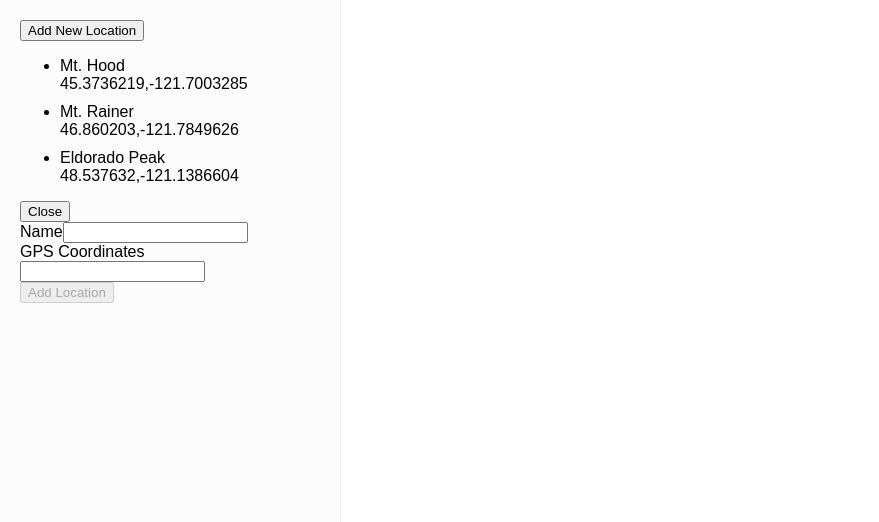
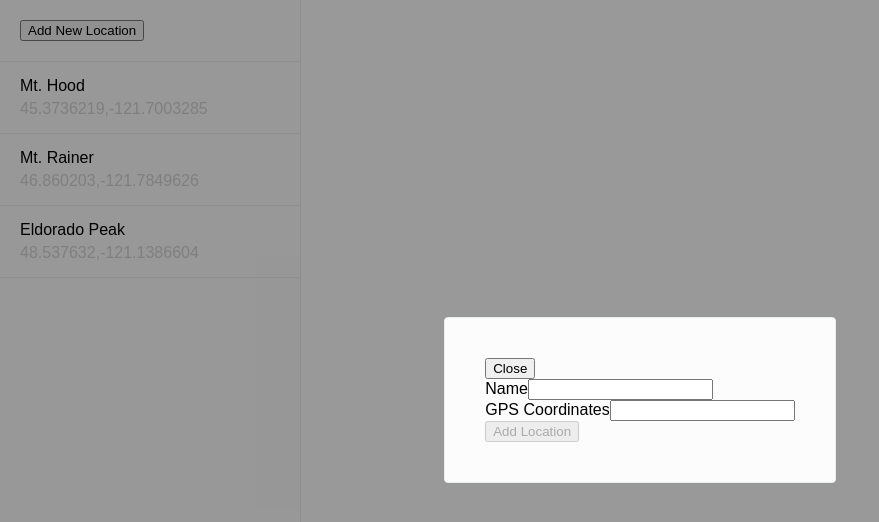
Before and after one commit to chnn/mountain-watch, a React (Create React App) app: page / in a window 1280 px wide. Both pictures are taken after a click on the button "Add New Location". Shown: the top 522 px of the page, without its empty margins (0-879 px from the left). Built offline with nearby package versions, Linux system fonts and the light colour scheme.

Commit message:
Style LocationList and Modal further

```diff
--- a/src/components/LocationList.css
+++ b/src/components/LocationList.css
@@ -1,9 +1,35 @@
 .location-list {
-  padding: 20px;
+  padding-top: 20px;
   background-color: #fcfcfc;
   border-right: 1px solid #e9eef0;
 }
 
+.location-list .show-location-creator {
+  margin-left: 20px;
+}
+
+.location-list ul {
+  margin: 20px 0 0 0;
+  padding: 0;
+}
+
 .location-list li {
-  margin: 10px 0;
+  margin: 0;
+  padding: 15px 20px;
+  cursor: pointer;
+  list-style: none;
+  border-bottom: 1px solid #e9eef0;
 }
+
+.location-list li:first-child {
+  border-top: 1px solid #e9eef0;
+}
+
+.location-list li:hover {
+  background: #f3f3f3;
+}
+
+.location-list li .gps {
+  color: lightgray;
+  margin-top: 5px;
+}
--- /dev/null
+++ b/src/components/Modal.css
@@ -0,0 +1,20 @@
+.modal {
+  position: fixed;
+  top: 0;
+  left: 0;
+  right: 0;
+  bottom: 0;
+  display: flex;
+  align-items: center;
+  justify-content: center;
+  background: rgba(0, 0, 0, 0.4);
+}
+
+.modal-content {
+  padding: 40px;
+  border-radius: 4px;
+  border: 1px solid #e9eef0;
+  background: #fcfcfc;
+  max-width: 600px;
+  max-height: 400px;
+}
--- a/src/components/Modal.js
+++ b/src/components/Modal.js
@@ -1,5 +1,10 @@
 import React from 'react'
+import './Modal.css'
 
 export default function Modal(props) {
-  return <div className="modal">{props.children}</div>
+  return (
+    <div className="modal">
+      <div className="modal-content">{props.children}</div>
+    </div>
+  )
 }
```
